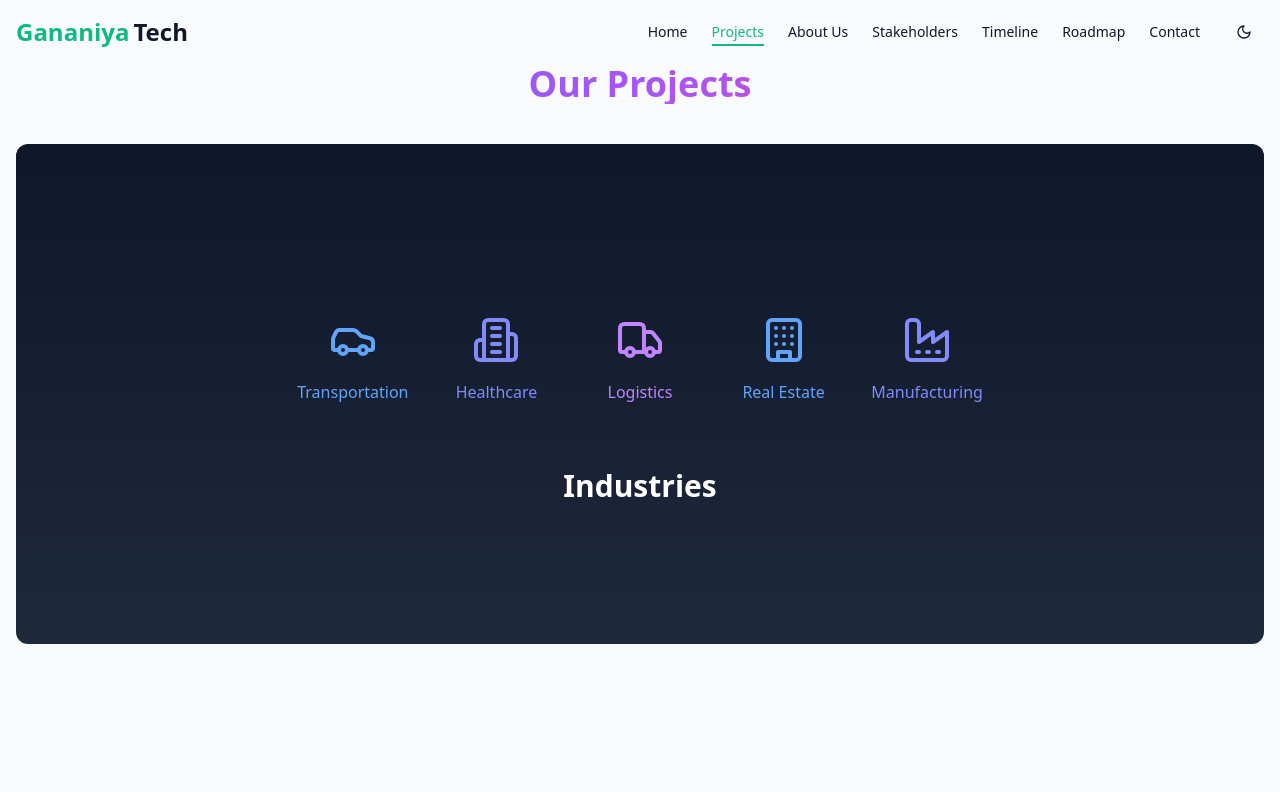
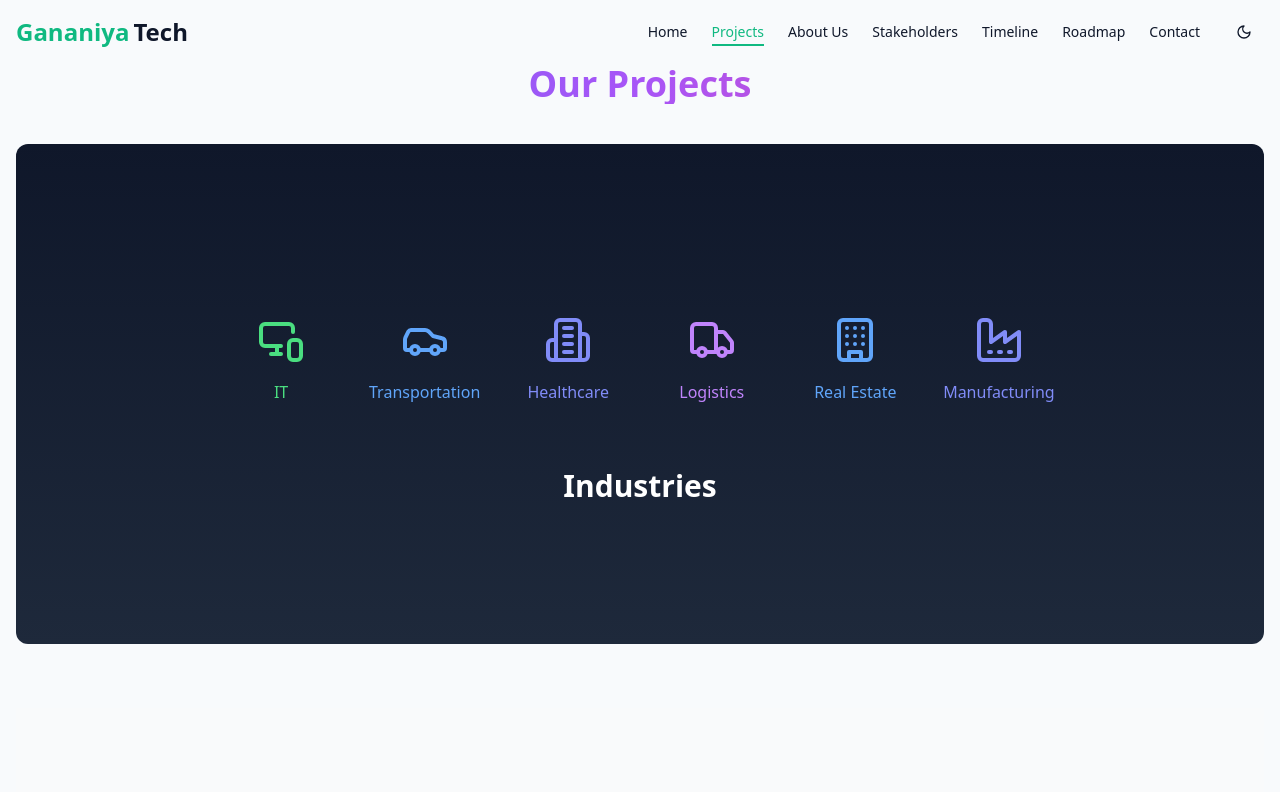
Before and after one commit to Tejaswini1112/gananiya-tech, a React (Vite) app: page /projects in a window 1280 px wide. Shown: the top 792 px of the page. Built offline with nearby package versions, Linux system fonts and the light colour scheme.

Commit message:
Add IT to main Industries section with icon

```diff
--- a/src/components/TechStack3D.tsx
+++ b/src/components/TechStack3D.tsx
@@ -1,12 +1,12 @@
 
 import React from 'react';
-import { Car, Building2, Truck, Building, Factory } from 'lucide-react';
+import { Car, Building2, Truck, Building, Factory, MonitorSmartphone } from 'lucide-react';
 
 const IndustryIcon = ({
   type,
   color
 }: {
-  type: 'transportation' | 'healthcare' | 'logistics' | 'real-estate' | 'manufacturing',
+  type: 'transportation' | 'healthcare' | 'logistics' | 'real-estate' | 'manufacturing' | 'it',
   color: string
 }) => {
   const iconMap = {
@@ -14,7 +14,8 @@ const IndustryIcon = ({
     'healthcare': Building2,
     'logistics': Truck,
     'real-estate': Building,
-    'manufacturing': Factory
+    'manufacturing': Factory,
+    'it': MonitorSmartphone
   };
 
   const Icon = iconMap[type];
@@ -24,8 +25,12 @@ const IndustryIcon = ({
 const TechStack3D = () => {
   return (
     <div className="h-[500px] w-full rounded-xl overflow-hidden bg-gradient-to-b from-slate-900 to-slate-800 flex flex-col items-center justify-center">
-      <div className="grid grid-cols-2 md:grid-cols-3 lg:grid-cols-5 gap-8 p-8">
+      <div className="grid grid-cols-2 md:grid-cols-3 lg:grid-cols-6 gap-8 p-8">
         <div className="flex flex-col items-center space-y-4 animate-fade-in">
+          <IndustryIcon type="it" color="text-green-400" />
+          <span className="text-green-400">IT</span>
+        </div>
+        <div className="flex flex-col items-center space-y-4 animate-fade-in [animation-delay:100ms]">
           <IndustryIcon type="transportation" color="text-blue-400" />
           <span className="text-blue-400">Transportation</span>
         </div>
```
